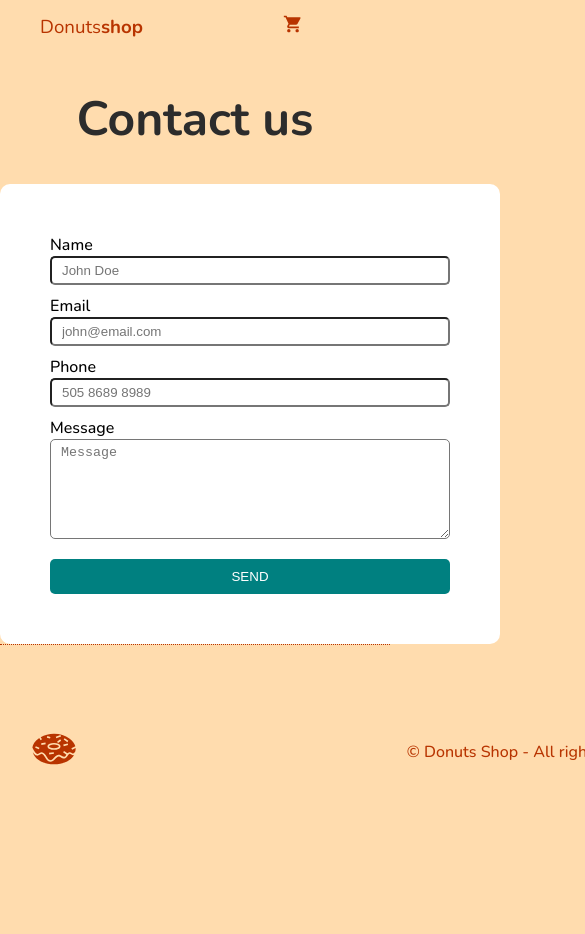
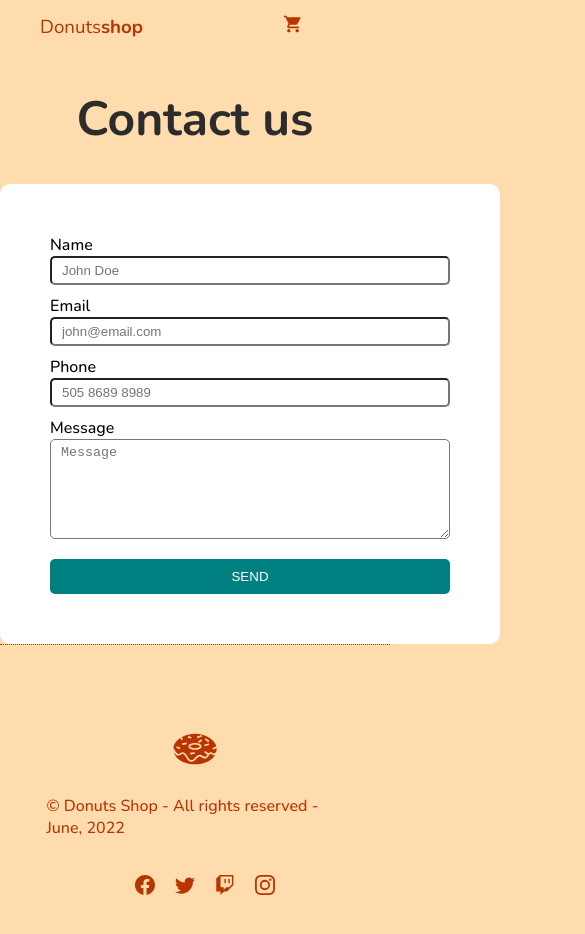
Before and after one commit to ventura01/donnuts, a Next.js app: page /contact in a window 390 px wide. Shown: the top 934 px of the page, 585 px wide, since content can reach past the window. Before the commit the page ends 859 px from the top, so only its background shows below. Built offline with nearby package versions, Linux system fonts and the light colour scheme.

Commit message:
Responsive

```diff
--- a/pages/admin/index.jsx
+++ b/pages/admin/index.jsx
@@ -95,7 +95,7 @@ const Index = ({ orders, products }) => {
                 <tr className={styles.trBody} key={order._id}>
                   <td className={styles.tdBody}>{order._id.slice(0, 5)}...</td>
                   <td className={styles.tdBody}>{order.customer}</td>
-                  <td className={styles.tdBody}>U${order.total}</td>
+                  <td className={styles.tdBody}>U${order.total.toFixed(2)}</td>
                   <td className={styles.tdBody}>
                     {order.method === 0 ? (
                       <span>CASH</span>
--- a/styles/Cart.module.css
+++ b/styles/Cart.module.css
@@ -196,3 +196,56 @@
     background-color: red;
     color: white;
 }
+@media screen and (max-width: 480px) {
+    .container{
+        width: 90%;
+        padding: 20px;
+        margin: 20px auto;
+    }
+    .headerText{
+        font-size: 36px;
+        text-align: center;
+        /* margin-top: 10px; */
+    }
+    .sideWrapper{
+        flex-direction: column;
+    }
+    .table{
+        display: flex;
+        flex-direction: column;
+        align-items: center;
+        justify-content: center;
+    }
+    .trHead{
+        display: none;
+    }
+    .trBody{
+        display: flex;
+        flex-direction: column;
+        align-items: center;
+        justify-content: center;
+        margin: 20px 0;
+    }
+    .total{
+        font-size: 18px;
+    }
+    .price::before{
+        content: "Price: ";
+        font-weight: 700;
+    }
+    .total::before{
+        content: "Total: ";
+        font-weight: 700;
+    }
+    .buttonsCont{
+        display: flex;
+        flex-direction: column;
+        align-items: center;
+    }
+    .continueShoppingBtnCont{
+        margin-bottom: 10px;
+    }
+    .wrapper{
+        width: 100%;
+    }
+}
--- a/styles/Footer.module.css
+++ b/styles/Footer.module.css
@@ -29,3 +29,13 @@
 .socialMediaIcon{
     margin-left: 20px;
 }
+@media screen and (max-width: 480px) {
+    .wrapper{
+        width: 90%;
+        display: flex;
+        flex-direction: column;
+    }
+    .socialMediaCont{
+        margin-top: 20px;
+    }
+}
--- a/styles/Home.module.css
+++ b/styles/Home.module.css
@@ -5,3 +5,9 @@
   /* flex-wrap: wrap; */
   justify-content: center;
 }
+
+@media screen and (max-width: 480px) {
+  .container{
+    width: 90%;
+  }
+}
--- a/styles/ProductPage.module.css
+++ b/styles/ProductPage.module.css
@@ -154,3 +154,27 @@
     background-color: teal;
     color: white;
 }
+@media screen and (max-width: 480px) {
+    .container{
+        width: 90%;
+        /* display: flex; */
+        flex-direction: column;
+    }
+    .item{
+        padding: 10px;
+    }
+    .item:last-child{
+        border: none;
+    }
+    .imgContainer{
+        height: 300px;
+        width: 300px;
+    }
+    .title{
+        font-size: 36px;
+        text-align: center;
+    }
+    .infoProduct{
+        padding: 20px;
+    }
+}
```
